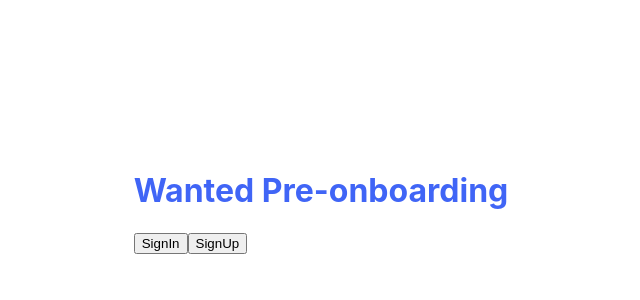
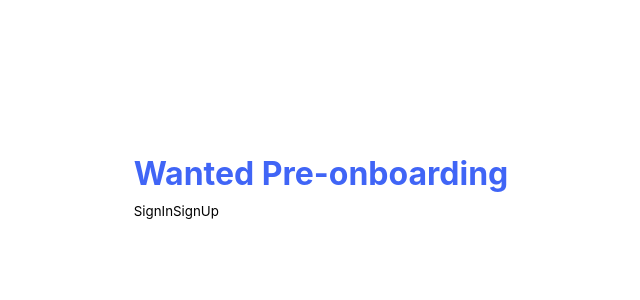
Before and after one commit to chyerin802/wanted-pre-onboarding-frontend, a React (Create React App) app: page / in a window 1280 px wide. Shown: the top 300 px of the page, without its empty margins (319-959 px from the left). Built offline with nearby package versions, Linux system fonts and the light colour scheme; no server answers.

Commit message:
feat: Global Style 지정 (#32)

```diff
--- a/src/App.css
+++ /dev/null
@@ -1,38 +0,0 @@
-.App {
-  text-align: center;
-}
-
-.App-logo {
-  height: 40vmin;
-  pointer-events: none;
-}
-
-@media (prefers-reduced-motion: no-preference) {
-  .App-logo {
-    animation: App-logo-spin infinite 20s linear;
-  }
-}
-
-.App-header {
-  background-color: #282c34;
-  min-height: 100vh;
-  display: flex;
-  flex-direction: column;
-  align-items: center;
-  justify-content: center;
-  font-size: calc(10px + 2vmin);
-  color: white;
-}
-
-.App-link {
-  color: #61dafb;
-}
-
-@keyframes App-logo-spin {
-  from {
-    transform: rotate(0deg);
-  }
-  to {
-    transform: rotate(360deg);
-  }
-}
--- a/src/App.js
+++ b/src/App.js
@@ -4,7 +4,6 @@ import SignUpPage from './pages/SignUpPage';
 import TodoPage from './pages/TodoPage';
 import MainPage from './pages/MainPage';
 import MainLayOut from 'layouts/MainLayOut';
-import './App.css';
 
 function App() {
   return (
--- /dev/null
+++ b/src/GlobalStyle.js
@@ -0,0 +1,70 @@
+import { createGlobalStyle } from 'styled-components';
+
+const GlobalStyle = createGlobalStyle`
+  *, *::before, *::after {
+    margin: 0;
+    font-family: -apple-system, BlinkMacSystemFont, 'Segoe UI', 'Roboto', 'Oxygen',
+    'Ubuntu', 'Cantarell', 'Fira Sans', 'Droid Sans', 'Helvetica Neue',
+    sans-serif;
+    box-sizing: border-box;
+    margin: 0;
+    padding: 0;
+  }
+
+  body {
+    line-height: 1.5;
+  }
+
+  h2, p {
+    margin: 0;
+  }
+
+  h2 {
+    font-size: 1.5rem;
+  }
+
+  p {
+    font-size: 1rem;
+  }
+
+  button{
+    cursor: pointer;
+    background: none;
+    border: none;
+  }
+
+  a{
+    text-decoration: none;
+
+    &:visited{
+      text-decoration: none;
+      color: none;
+    }
+  }
+
+  li{
+    list-style: none;
+  }
+
+  .hidden{
+    visibility: hidden;
+  }
+
+  .App{
+    background-color: var(--bg-color);
+    width:100%;
+    min-height: 100vh;
+    display: flex;
+    justify-content: center;
+    font-family: 'Spoqa Han Sans Neo', 'sans-serif';
+  }
+
+  :root {
+
+    /** color */
+    --main-color: rgb(64,101,246);
+    --second-color: rgb(225, 226, 227);
+  }
+`;
+
+export default GlobalStyle;
--- a/src/index.js
+++ b/src/index.js
@@ -4,12 +4,14 @@ import { BrowserRouter } from 'react-router-dom';
 import './index.css';
 import App from './App';
 import reportWebVitals from './reportWebVitals';
+import GlobalStyle from 'GlobalStyle';
 
 const root = ReactDOM.createRoot(document.getElementById('root'));
 
 root.render(
   <React.StrictMode>
     <BrowserRouter>
+      <GlobalStyle />
       <App />
     </BrowserRouter>
   </React.StrictMode>
```
